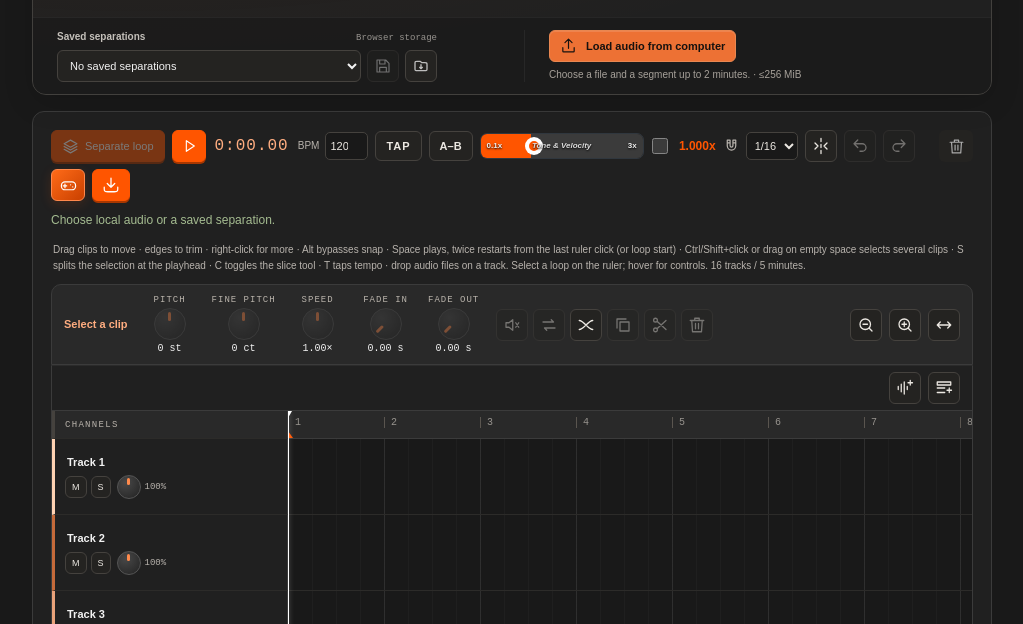
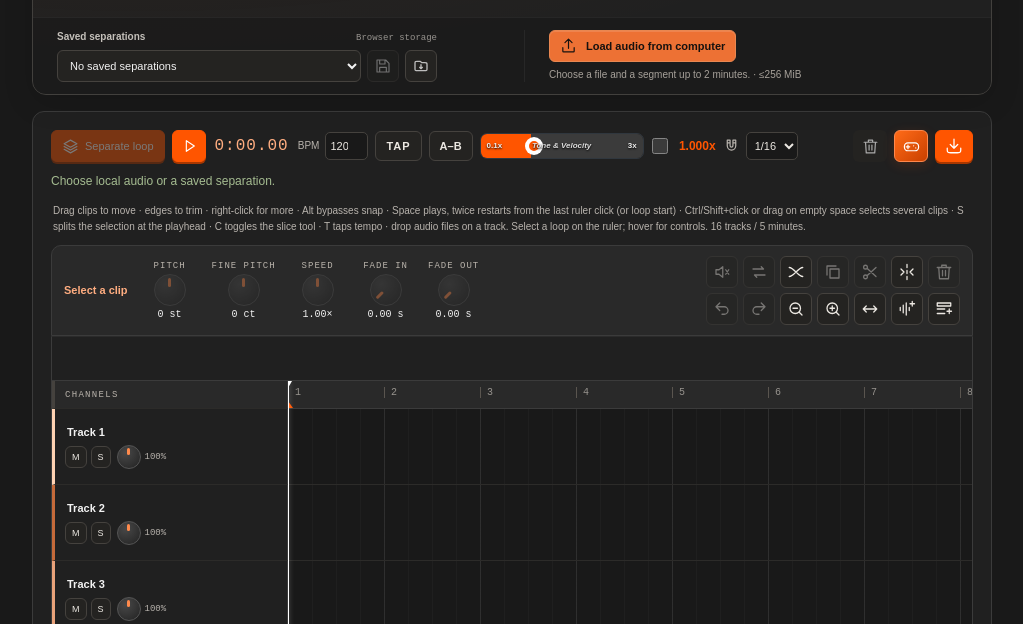
Before and after one commit to vittoopugliese/sc-downloader-extension, a website with bundled scripts: page stems.html in a window 1280 px wide. Shown: the part 172-796 px from the top of the page, without its empty margins (128-1151 px from the left). Built offline with nearby package versions, Linux system fonts and the light colour scheme.

Commit message:
buttons army

```diff
--- a/assets/stem-playlist.css
+++ b/assets/stem-playlist.css
@@ -15,7 +15,7 @@
 .pl-ui button:disabled{opacity:.4;cursor:default}
 .pl-ui button[aria-pressed=true]{border-color:var(--orange);background:#42291d;color:#ffad80}
 .pl-ui :focus-visible{outline:2px solid var(--orange);outline-offset:2px}
-.pl-toolbar,.pl-zoom{display:flex;align-items:center;flex-wrap:wrap;gap:7px}
+.pl-toolbar{display:flex;align-items:center;flex-wrap:wrap;gap:7px}
 .pl-toolbar{padding:9px 12px;border:1px solid var(--pl-edge);border-radius:10px;background:linear-gradient(180deg,#2b2a28,#242321)}
 .pl-field svg{width:17px;height:17px;flex-shrink:0;color:var(--pl-muted)}
 .pl-spacer{flex:1}
@@ -39,7 +39,6 @@
 .pl-shelf:empty{display:none}
 .pl-shelf>span{align-self:center}
 .pl-shelf button{max-width:180px;flex-shrink:0;overflow:hidden;text-overflow:ellipsis;white-space:nowrap;border-left:3px solid var(--orange);cursor:grab}
-.pl-zoom{padding:6px 12px;border-inline:1px solid var(--pl-edge);border-top:1px solid #ffffff0d;background:var(--pl-head-bg)}
 .pl-scroll{position:relative;overflow-x:auto;overflow-y:hidden;overscroll-behavior-x:contain;border:1px solid var(--pl-edge);background:var(--pl-night);scrollbar-width:none}
 .pl-scroll::-webkit-scrollbar{display:none}
 /* Scrollbar under the lanes only. */
@@ -94,9 +93,10 @@
 .playlist.is-slicing .pl-edge:hover{background:none}
 .pl-inspector{display:flex;align-items:center;flex-wrap:wrap;gap:10px 16px;padding:10px 12px;border:1px solid var(--pl-edge);border-radius:10px 10px 0 0;background:var(--pl-panel)}
 .pl-selected{flex:0 1 auto;max-width:140px;overflow:hidden;font-size:11px;color:#ffad80;white-space:nowrap;text-overflow:ellipsis}
-.pl-clip-actions{display:flex;flex-wrap:wrap;gap:5px}
-.pl-inspector .pl-zoom{margin-left:auto;padding:0;border:0;background:none}
-.pl-session-actions{display:flex;align-items:center;gap:7px;flex-shrink:0;margin-left:auto}
+.pl-tools{display:grid;grid-template-columns:repeat(7,32px);gap:5px;margin-left:auto}
+/* Hotkey flash: an overlay in the button's color whose opacity is animated from JS. */
+.pl-key{position:relative;isolation:isolate}
+.pl-key::after{content:'';position:absolute;inset:-1px;z-index:-1;border-radius:inherit;background:var(--key-color);box-shadow:0 0 14px 1px var(--key-color);opacity:0;pointer-events:none}
 .pl-notes{margin:0 2px 10px}
 .pl-hint,.pl-message{margin:0;font-size:10px;line-height:1.6;color:var(--pl-muted)}
 .pl-message{color:#ffad80}
--- a/scripts/stem-instruments.browser-check.cjs
+++ b/scripts/stem-instruments.browser-check.cjs
@@ -86,7 +86,7 @@ module.exports = async function verifyInstruments(page) {
   await tempo.fill('60'); await tempo.press('Enter');
   const slow = await clip.boundingBox();
   assert.ok(Math.abs(slow.width - repeated.width * 2) < 6, `Half tempo doubles the clip: ${repeated.width} → ${slow.width}`);
-  await page.locator('#transport .pl-toolbar button[title*="Ctrl+Z"]').click();
+  await page.locator('#playlist .pl-tools button[aria-keyshortcuts="Control+Z"]').click();
   assert.equal(await tempo.inputValue(), '120');
 
   // Piano roll: same track and pattern; the next note copies the last clicked one.
--- a/scripts/stem-playlist.mjs
+++ b/scripts/stem-playlist.mjs
@@ -211,6 +211,21 @@ export function mountPlaylist({ container, toolbarHost = container, toolbarStart
     control.innerHTML = `<svg viewBox="0 0 24 24" fill="none" stroke="currentColor" stroke-width="1.7" stroke-linecap="round" stroke-linejoin="round" aria-hidden="true"><path d="${path}"/></svg>`;
     return control;
   }
+  // Tool buttons carry a hotkey and a color: a click or the hotkey flashes the button in its
+  // color, like FL Studio. The flash animates a pseudo-element's opacity only (compositor-only).
+  // `keys` are normalized combos ('m', 'ctrl+d', 'ctrl+shift+z', 'delete'); `repeat` allows key repeat.
+  const hotkeys = new Map();
+  function flash(control) {
+    try { control.animate([{ opacity: .85 }, { opacity: 0 }], { duration: 300, easing: 'ease-out', pseudoElement: '::after' }); } catch { /* no pseudo-element animations */ }
+  }
+  function toolButton({ icon, name, detail = '', key, keys, color, repeat = false }, action) {
+    const control = iconButton(icon, name, () => { flash(control); action(); });
+    control.title = `${name} (${key})${detail ? ': ' + detail : ''}`;
+    control.setAttribute('aria-keyshortcuts', key.replace('Ctrl', 'Control').replace('Del', 'Delete').replace('Supr', 'Delete'));
+    control.classList.add('pl-key'); control.style.setProperty('--key-color', color);
+    for (const combo of keys) hotkeys.set(combo, { control, repeat });
+    return control;
+  }
   const play = playButton ? button('▶', t('Play / pause (Space)', 'Reproducir / pausar (Espacio)'), safe(toggle)) : null;
   if (play) { play.className = 'pl-play'; play.setAttribute('aria-pressed', 'false'); }
   const time = node('output', 'pl-time', '0:00.00'); time.title = t('Playhead position (minutes:seconds)', 'Posición del cursor (minutos:segundos)');
@@ -264,26 +279,28 @@ export function mountPlaylist({ container, toolbarHost = container, toolbarStart
   snapLabel.title = snapSelect.title = t('Snap: grid that clips, edges and loops stick to. Hold Alt while dragging to ignore it.', 'Snap: grilla a la que se pegan clips, bordes y loops. Mantené Alt al arrastrar para ignorarla.');
   for (const [value, label] of [[0, 'Off'], [.25, '1/16'], [.5, '1/8'], [1, '1/4'], [4, t('Bar', 'Compás')]]) snapSelect.add(new Option(label, value));
   snapSelect.value = snap; snapSelect.onchange = () => { snap = Number(snapSelect.value); }; snapLabel.append(snapSelect);
-  const undo = iconButton(ICONS.undo, t('Undo the last playlist edit (Ctrl+Z)', 'Deshacer la última edición de la playlist (Ctrl+Z)'), () => travel(false));
-  const redo = iconButton(ICONS.redo, t('Redo (Ctrl+Shift+Z)', 'Rehacer (Ctrl+Shift+Z)'), () => travel(true));
+  const undo = toolButton({ icon: ICONS.undo, name: t('Undo', 'Deshacer'), detail: t('the last playlist edit', 'la última edición de la playlist'), key: 'Ctrl+Z', keys: ['ctrl+z'], color: '#5aa9ff', repeat: true }, () => travel(false));
+  const redo = toolButton({ icon: ICONS.redo, name: t('Redo', 'Rehacer'), key: 'Ctrl+Y', keys: ['ctrl+y', 'ctrl+shift+z'], color: '#5aa9ff', repeat: true }, () => travel(true));
   const fileInput = node('input'); fileInput.type = 'file'; fileInput.accept = 'audio/*,.wav,.mp3,.flac,.m4a,.ogg'; fileInput.multiple = true; fileInput.hidden = true;
   fileInput.onchange = safe(async () => { const files = [...fileInput.files]; fileInput.value = ''; await importFiles(files); });
-  const importButton = iconButton(ICONS.import, t('Import audio files', 'Importar archivos de audio'), () => fileInput.click());
-  importButton.title = t('Import audio files: WAV, MP3, FLAC, M4A or OGG land at the playhead on the first free track. You can also drop them on a track.', 'Importar archivos de audio: WAV, MP3, FLAC, M4A u OGG se agregan en el cursor, en la primera pista libre. También podés soltarlos sobre una pista.');
-  const addTrack = iconButton(ICONS.addTrack, t('Add track', 'Agregar pista'), () => commit(() => state.tracks.push({ id: uid(), name: `${t('Track', 'Pista')} ${state.tracks.filter(item => !item.stem).length + 1}`, gain: 1, mute: false, solo: false })));
-  addTrack.title = t('Add track: an empty lane for samples and patterns (up to 16 tracks)', 'Agregar pista: un carril vacío para samples y patrones (hasta 16 pistas)');
+  const importButton = toolButton({ icon: ICONS.import, name: t('Import audio files', 'Importar archivos de audio'), key: 'I', keys: ['i'], color: '#ff7a2f',
+    detail: t('WAV, MP3, FLAC, M4A or OGG land at the playhead on the first free track. You can also drop them on a track.', 'WAV, MP3, FLAC, M4A u OGG se agregan en el cursor, en la primera pista libre. También podés soltarlos sobre una pista.') }, () => fileInput.click());
+  const addTrack = toolButton({ icon: ICONS.addTrack, name: t('Add track', 'Agregar pista'), key: 'N', keys: ['n'], color: '#ffd166',
+    detail: t('an empty lane for samples and patterns (up to 16 tracks)', 'un carril vacío para samples y patrones (hasta 16 pistas)') },
+  () => commit(() => state.tracks.push({ id: uid(), name: `${t('Track', 'Pista')} ${state.tracks.filter(item => !item.stem).length + 1}`, gain: 1, mute: false, solo: false })));
   const exportButton = iconButton(ICONS.download, t('Download WAV', 'Descargar WAV'), safe(exportMix));
   exportButton.classList.add('pl-export');
   exportButton.title = t('Download WAV: renders the whole playlist (or the A–B loop) with mute, solo, volume and EQ into a stereo WAV file', 'Descargar WAV: renderiza toda la playlist (o el loop A–B) con mute, solo, volumen y EQ en un WAV estéreo');
   // Slice tool, like FL Studio's: a click cuts the clip under the mouse; dragging up or down
   // cuts every lane the line crosses. Snap applies unless Alt is held.
-  const sliceButton = iconButton(ICONS.slice, t('Slice tool (C): click a clip to cut it at the mouse; drag up or down to cut several tracks at once · Alt bypasses snap · Esc exits', 'Herramienta de corte (C): hacé clic en un clip para cortarlo donde está el mouse; arrastrá hacia arriba o abajo para cortar varias pistas a la vez · Alt desactiva snap · Esc sale'), () => setSlicing(!slicing));
+  const sliceButton = toolButton({ icon: ICONS.slice, name: t('Slice tool', 'Herramienta de corte'), key: 'C', keys: ['c'], color: '#ff5d8f',
+    detail: t('click a clip to cut it at the mouse; drag up or down to cut several tracks at once · Alt bypasses snap · Esc exits', 'hacé clic en un clip para cortarlo donde está el mouse; arrastrá hacia arriba o abajo para cortar varias pistas a la vez · Alt desactiva snap · Esc sale') }, () => setSlicing(!slicing));
   sliceButton.setAttribute('aria-pressed', 'false');
   function setSlicing(on) {
     slicing = on; slice = null; sliceLine.hidden = true;
     sliceButton.setAttribute('aria-pressed', String(on)); container.classList.toggle('is-slicing', on);
   }
-  toolbar.append(...toolbarStart, ...[play, time].filter(Boolean), tempo.label, tapButton, fitTempo, ...tempoControls, snapLabel, sliceButton, undo, redo, node('span', 'pl-spacer'), ...toolbarEnd, exportButton, fileInput);
+  toolbar.append(...toolbarStart, ...[play, time].filter(Boolean), tempo.label, tapButton, fitTempo, ...tempoControls, snapLabel, node('span', 'pl-spacer'), ...toolbarEnd, exportButton, fileInput);
   const shelf = node('div', 'pl-shelf'); shelf.setAttribute('aria-label', t('Sample library', 'Biblioteca de samples'));
   shelf.title = t('Library: click to add at the cursor, drag onto a track, right-click to duplicate or delete. Wheel scrolls.', 'Biblioteca: clic para agregar en el cursor, arrastrá a una pista, clic derecho para duplicar o eliminar. La rueda desplaza.');
   shelf.addEventListener('wheel', event => {
@@ -297,7 +314,7 @@ export function mountPlaylist({ container, toolbarHost = container, toolbarStart
   const playhead = node('div', 'pl-playhead'); playhead.setAttribute('aria-hidden', 'true'); grid.append(playhead);
   const sliceLine = node('div', 'pl-slice-line'); sliceLine.hidden = true; sliceLine.setAttribute('aria-hidden', 'true'); grid.append(sliceLine);
   const rulerRow = node('div', 'pl-grid-row pl-ruler-row'), corner = node('div', 'pl-track-head', t('CHANNELS', 'CANALES')), ruler = node('div', 'pl-ruler');
-  ruler.title = t('Drag on the ruler to create a loop · drag inside the selection to move it · drag its edges to resize · double-click to clear · click to seek · Alt bypasses snap.', 'Arrastrá en la regla para crear un loop · arrastrá dentro de la selección para moverla · arrastrá sus bordes para ajustar · doble clic para eliminar · clic para mover el cursor · Alt desactiva snap.');
+  ruler.title = t('Drag on the ruler to create a loop · drag inside the selection to move it · drag its edges to resize · double-click to clear (without a loop: play from the start) · click to seek · Alt bypasses snap.', 'Arrastrá en la regla para crear un loop · arrastrá dentro de la selección para moverla · arrastrá sus bordes para ajustar · doble clic para eliminar (sin loop: reproduce desde el inicio) · clic para mover el cursor · Alt desactiva snap.');
   ruler.setAttribute('aria-label', ruler.title);
   rulerRow.append(corner, ruler); grid.prepend(rulerRow);
   let loopDrag;
@@ -325,7 +342,12 @@ export function mountPlaylist({ container, toolbarHost = container, toolbarStart
   };
   ruler.onpointerup = event => { if (loopDrag?.id !== event.pointerId) return; if (!loopDrag.moved) { seek(rulerTime(event)); marker = position; renderLoopBand(); } loopDrag = null; ruler.releasePointerCapture(event.pointerId); };
   ruler.onpointercancel = () => { if (loopDrag) changeLoop(loopDrag.before); loopDrag = null; };
-  ruler.ondblclick = () => changeLoop(null);
+  // Double-click clears the loop; without one it clears the marker and plays from the top.
+  ruler.ondblclick = () => {
+    if (loopRange) { changeLoop(null); return; }
+    marker = 0; renderLoopBand(); seek(0);
+    if (!playing()) safe(toggle)();
+  };
   const lanes = () => [...grid.querySelectorAll('.pl-lane')];
   const laneIndex = (y, nearest) => {
     const list = lanes(), index = list.findIndex(lane => { const box = lane.getBoundingClientRect(); return y >= box.top && y < box.bottom; });
@@ -379,12 +401,12 @@ export function mountPlaylist({ container, toolbarHost = container, toolbarStart
   const fine = createKnob({ label: t('Fine pitch', 'Pitch fino'), min: -100, max: 100, step: 1, coarse: 10, value: 0, reset: 0, hint: `${t('fine tuning in cents (100 = 1 semitone)', 'afinación fina en cents (100 = 1 semitono)')} · ${resetHint}`, format: v => `${signed(v)} ct`, onCommit: v => setClip('cents', v) });
   const speed = createKnob({ label: t('Speed', 'Velocidad'), min: .25, max: 4, step: .01, coarse: .25, value: 1, reset: 1, log: true, hint: `${t('speed of this clip only', 'velocidad solo de este clip')} · ${resetHint}`, format: v => `${v.toFixed(2)}×`, onCommit: v => setClip('speed', v) });
   const fades = ['fadeIn', 'fadeOut'].map((key, i) => createKnob({ label: i ? 'Fade out' : 'Fade in', min: 0, max: 10, step: .01, coarse: .1, value: 0, reset: 0, hint: `${i ? t('fades the end of the clip out', 'baja el volumen al final del clip') : t('fades the start of the clip in', 'sube el volumen al inicio del clip')} · ${resetHint}`, format: v => `${v.toFixed(2)} s`, onCommit: v => setClip(key, v) }));
-  const muteClip = iconButton(ICONS.mute, t('Mute clip: silences only the selected clip; the track keeps playing', 'Silenciar clip: calla solo el clip seleccionado; la pista sigue sonando'), () => setClip('mute', !picked()?.mute));
-  const reverseClip = iconButton(ICONS.reverse, t('Reverse: plays the selected clip backwards', 'Invertir: reproduce el clip seleccionado al revés'), () => setClip('reverse', !picked()?.reverse));
-  const crossfade = iconButton(ICONS.crossfade, t('Crossfade overlaps: fades clips that overlap on the same track so the joins do not click', 'Fundir superposiciones: aplica fundidos a los clips que se pisan en la misma pista para que los cortes no hagan clic'), () => commit(() => crossfadeClips(state.clips)));
-  const duplicate = iconButton(ICONS.duplicate, t('Duplicate: copies the selected clip right after it (Ctrl+D)', 'Duplicar: copia el clip seleccionado justo después (Ctrl+D)'), () => commit(() => { const clip = picked(); if (clip) { const next = { ...clip, id: uid(), at: clip.at + clipDuration(clip) }; state.clips.push(next); pick(next.id); } }));
-  const split = iconButton(ICONS.split, t('Split at cursor: cuts every selected clip at the playhead (S). Ctrl/Shift+click clips, or drag on empty space, to select several.', 'Cortar en cursor: corta todos los clips seleccionados en la posición del cursor (S). Ctrl/Shift+clic en los clips, o arrastrá en un espacio vacío, para seleccionar varios.'), () => cutClips(chosen(), now()));
-  const remove = iconButton(ICONS.trash, t('Delete the selected clips (Delete)', 'Eliminar los clips seleccionados (Supr)'), () => commit(() => { state.clips = state.clips.filter(c => !isChosen(c.id)); pick(null); }));
+  const muteClip = toolButton({ icon: ICONS.mute, name: t('Mute clip', 'Silenciar clip'), key: 'M', keys: ['m'], color: '#9aa3ad', detail: t('silences only the selected clips; the track keeps playing', 'calla solo los clips seleccionados; la pista sigue sonando') }, () => setClip('mute', !picked()?.mute));
+  const reverseClip = toolButton({ icon: ICONS.reverse, name: t('Reverse', 'Invertir'), key: 'R', keys: ['r'], color: '#b48cff', detail: t('plays the selected clips backwards', 'reproduce los clips seleccionados al revés') }, () => setClip('reverse', !picked()?.reverse));
+  const crossfade = toolButton({ icon: ICONS.crossfade, name: t('Crossfade overlaps', 'Fundir superposiciones'), key: 'X', keys: ['x'], color: '#4fc3f7', detail: t('fades clips that overlap on the same track so the joins do not click', 'aplica fundidos a los clips que se pisan en la misma pista para que los cortes no hagan clic') }, () => commit(() => crossfadeClips(state.clips)));
+  const duplicate = toolButton({ icon: ICONS.duplicate, name: t('Duplicate', 'Duplicar'), key: 'Ctrl+D', keys: ['ctrl+d'], color: '#66d17a', detail: t('copies the selected clip right after it', 'copia el clip seleccionado justo después') }, () => commit(() => { const clip = picked(); if (clip) { const next = { ...clip, id: uid(), at: clip.at + clipDuration(clip) }; state.clips.push(next); pick(next.id); } }));
+  const split = toolButton({ icon: ICONS.split, name: t('Split at cursor', 'Cortar en cursor'), key: 'S', keys: ['s'], color: '#ffb02e', detail: t('cuts every selected clip at the playhead. Ctrl/Shift+click clips, or drag on empty space, to select several.', 'corta todos los clips seleccionados en la posición del cursor. Ctrl/Shift+clic en los clips, o arrastrá en un espacio vacío, para seleccionar varios.') }, () => cutClips(chosen(), now()));
+  const remove = toolButton({ icon: ICONS.trash, name: t('Delete clips', 'Eliminar clips'), key: t('Del', 'Supr'), keys: ['delete', 'backspace'], color: '#ff4d4d', detail: t('deletes the selected clips', 'elimina los clips seleccionados') }, () => commit(() => { state.clips = state.clips.filter(c => !isChosen(c.id)); pick(null); }));
   // Cuts every clip in `clips` that crosses `seconds`; both halves of a selected clip stay selected.
   function cutClips(clips, seconds) {
     const targets = clips.filter(clip => splitClip(clip, seconds));
@@ -396,9 +418,7 @@ export function mountPlaylist({ container, toolbarHost = container, toolbarStart
       }
     });
   }
-  const clipActions = node('div', 'pl-clip-actions'); clipActions.append(muteClip, reverseClip, crossfade, duplicate, split, remove);
-  const sessionActions = node('div', 'pl-session-actions'); sessionActions.append(...inspectorControls, importButton, addTrack);
-  library.append(shelf, sessionActions);
+  library.append(shelf, ...inspectorControls);
   // Right-click menus: clips get their actions plus pitch mode and edit tool; library
   // entries can be duplicated or deleted. Session audio (the stems) stays in the library.
   const MODES = [['stretch', t('Stretch · keep length', 'Stretch · conservar duración'), t('Changing the pitch keeps the clip length', 'Cambiar el pitch conserva la duración del clip')],
@@ -412,8 +432,8 @@ export function mountPlaylist({ container, toolbarHost = container, toolbarStart
     contextMenu(event, [
       { label: t('Duplicate', 'Duplicar'), icon: ICONS.duplicate, shortcut: 'Ctrl+D', action: () => duplicate.click() },
       { label: t('Split at cursor', 'Cortar en cursor'), icon: ICONS.split, shortcut: 'S', action: () => split.click() },
-      { label: t('Mute clip', 'Silenciar clip'), icon: ICONS.mute, checked: !!clip.mute, action: () => muteClip.click() },
-      { label: t('Reverse', 'Invertir'), icon: ICONS.reverse, checked: !!clip.reverse, action: () => reverseClip.click() },
+      { label: t('Mute clip', 'Silenciar clip'), icon: ICONS.mute, shortcut: 'M', checked: !!clip.mute, action: () => muteClip.click() },
+      { label: t('Reverse', 'Invertir'), icon: ICONS.reverse, shortcut: 'R', checked: !!clip.reverse, action: () => reverseClip.click() },
       '-', { heading: t('Pitch mode', 'Modo de pitch') },
       ...MODES.map(([value, label, title]) => ({ label, title, radio: true, checked: (clip.keepLength !== false ? 'stretch' : 'resample') === value,
         action: () => commit(() => { const current = state.clips.find(c => c.id === clip.id); if (current) current.keepLength = value === 'stretch'; }) })),
@@ -443,15 +463,15 @@ export function mountPlaylist({ container, toolbarHost = container, toolbarStart
     ]);
   }
   // Same navigation as the stem waveforms: wheel zooms around the pointer, Shift pans.
-  const zoomTools = node('div', 'pl-zoom');
   const fit = () => { scroll.scrollLeft = 0; zoomAround(0, (scroll.clientWidth - TRACK_HEAD - 12) / Math.max(1, arrangementEnd(state) || 16) / zoom); };
-  for (const [path, title, action] of [
-    [ICONS.zoomOut, t('Zoom out · on the timeline the mouse wheel zooms and Shift + wheel pans', 'Alejar · sobre la línea de tiempo la rueda hace zoom y Shift + rueda desplaza'), () => zoomAround((scroll.clientWidth - TRACK_HEAD) / 2, 1 / 1.5)],
-    [ICONS.zoomIn, t('Zoom in · on the timeline the mouse wheel zooms and Shift + wheel pans', 'Acercar · sobre la línea de tiempo la rueda hace zoom y Shift + rueda desplaza'), () => zoomAround((scroll.clientWidth - TRACK_HEAD) / 2, 1.5)],
-    [ICONS.fit, t('Show the whole arrangement', 'Ver todo el arreglo'), fit],
-  ]) zoomTools.append(iconButton(path, title, action));
-  zoomTools.querySelector('button:last-child').title = t('Show the whole arrangement: fits every clip in view', 'Ver todo el arreglo: ajusta el zoom para ver todos los clips');
-  inspector.append(selectionLabel, pitch.wrap, fine.wrap, speed.wrap, ...fades.map(f => f.wrap), clipActions, zoomTools);
+  const wheelHint = t('on the timeline the mouse wheel zooms and Shift + wheel pans', 'sobre la línea de tiempo la rueda hace zoom y Shift + rueda desplaza');
+  const zoomOut = toolButton({ icon: ICONS.zoomOut, name: t('Zoom out', 'Alejar'), detail: wheelHint, key: '-', keys: ['-', '_'], color: '#e6e1da', repeat: true }, () => zoomAround((scroll.clientWidth - TRACK_HEAD) / 2, 1 / 1.5));
+  const zoomIn = toolButton({ icon: ICONS.zoomIn, name: t('Zoom in', 'Acercar'), detail: wheelHint, key: '+', keys: ['+', '='], color: '#e6e1da', repeat: true }, () => zoomAround((scroll.clientWidth - TRACK_HEAD) / 2, 1.5));
+  const fitButton = toolButton({ icon: ICONS.fit, name: t('Show the whole arrangement', 'Ver todo el arreglo'), detail: t('fits every clip in view', 'ajusta el zoom para ver todos los clips'), key: 'F', keys: ['f'], color: '#e6e1da' }, fit);
+  // Every tool in two rows of seven: clip edits, then history, view and tracks.
+  const tools = node('div', 'pl-tools');
+  tools.append(muteClip, reverseClip, crossfade, duplicate, split, sliceButton, remove, undo, redo, zoomOut, zoomIn, fitButton, importButton, addTrack);
+  inspector.append(selectionLabel, pitch.wrap, fine.wrap, speed.wrap, ...fades.map(f => f.wrap), tools);
   let zoomFrame = 0, zoomTarget = null, zoomAnchor = null;
   function zoomAround(x, factor) {
     if (!(factor > 0) || !Number.isFinite(factor)) return;
@@ -877,15 +897,13 @@ export function mountPlaylist({ container, toolbarHost = container, toolbarStart
   for (const root of new Set([container, toolbar])) root.addEventListener('keydown', event => {
     if (event.target.closest('input,select,textarea') || event.target.isContentEditable) return;
     const modifier = event.ctrlKey || event.metaKey;
-    if (event.code === 'Space') { event.preventDefault(); event.stopPropagation(); if (!event.repeat) safe(space)(); }
-    else if (modifier && event.key.toLowerCase() === 'z') { event.preventDefault(); travel(event.shiftKey); }
-    else if (modifier && event.key.toLowerCase() === 'd') { event.preventDefault(); if (picked()) duplicate.click(); }
-    else if (!modifier && event.key.toLowerCase() === 's') { event.preventDefault(); if (chosen().length) split.click(); }
-    else if (!modifier && event.key.toLowerCase() === 'c') { event.preventDefault(); if (!event.repeat) setSlicing(!slicing); }
+    if (event.altKey) return;
+    if (event.code === 'Space') { event.preventDefault(); event.stopPropagation(); if (!event.repeat) safe(space)(); return; }
+    const combo = (modifier ? 'ctrl+' : '') + (modifier && event.shiftKey ? 'shift+' : '') + event.key.toLowerCase(), tool = hotkeys.get(combo);
+    if (tool) { event.preventDefault(); if ((!event.repeat || tool.repeat) && !tool.control.disabled) tool.control.click(); }
     else if (event.key === 'Escape' && slicing) { event.preventDefault(); setSlicing(false); }
-    else if (modifier && event.key.toLowerCase() === 'a') { event.preventDefault(); selected = state.clips[0]?.id ?? null; extra = new Set(state.clips.slice(1).map(c => c.id)); updateSelection(); }
-    else if (!modifier && event.key.toLowerCase() === 't') { event.preventDefault(); if (!event.repeat) tapTempo(); }
-    else if (['Delete', 'Backspace'].includes(event.key) && chosen().length) { event.preventDefault(); remove.click(); }
+    else if (combo === 'ctrl+a') { event.preventDefault(); selected = state.clips[0]?.id ?? null; extra = new Set(state.clips.slice(1).map(c => c.id)); updateSelection(); }
+    else if (combo === 't') { event.preventDefault(); if (!event.repeat) tapTempo(); }
   });
   function animate() {
     const at = now(); time.textContent = clock(at);
```
Also changed, not shown: scripts/stem-playlist.browser-test.cjs (+14 -5 lines).
